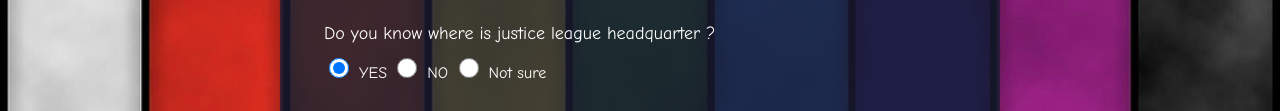
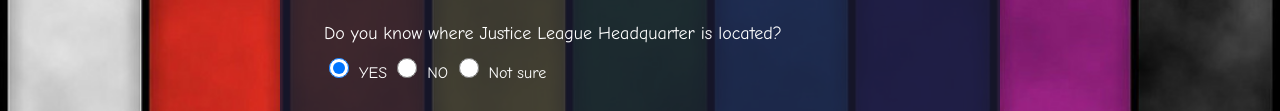
Before and after one commit to rehandxtr/survey-form, a plain HTML site: page index.html in a window 1280 px wide. Shown: the part 581-692 px from the top of the page. Drawn offline with Linux system fonts and the light colour scheme.

Commit message:
First Commit

```diff
--- a/index.html
+++ b/index.html
@@ -73,7 +73,7 @@
                 </div>
 
                 <div class="form-group">
-                    <p>Do you know where is justice league headquarter ?</p>
+                    <p>Do you know where Justice League Headquarter is located?</p>
                     <label>
                         <input
                             name="user-recommend"
```
